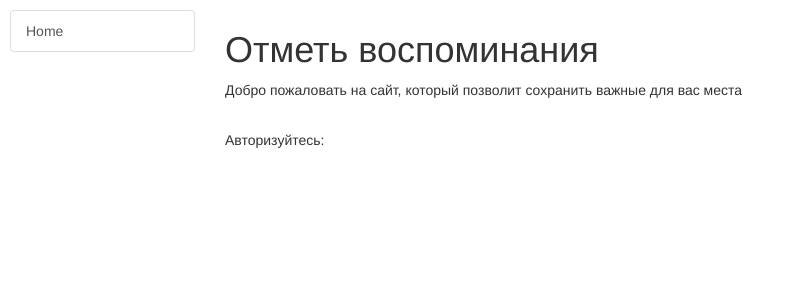
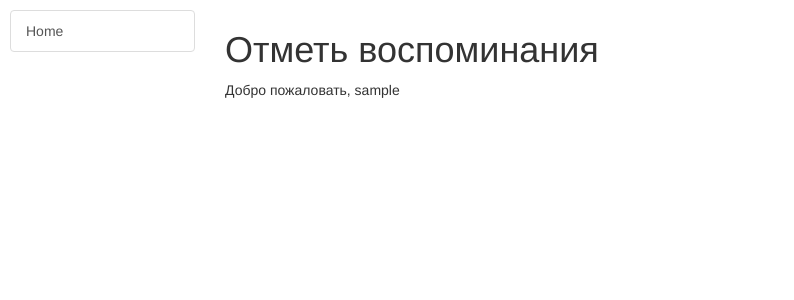
Before and after one commit to Shatten/PlacesRemember, a Django app: page /remember/index/ in a window 1280 px wide. Shown: the top 300 px of the page, without its empty margins (0-794 px from the left). Run offline with Django 3.2, Linux system fonts and the light colour scheme; the visitor is signed in with stand-in values (Sample User, id 1); some libraries are stand-ins or nearby versions.

Commit message:
Change index for login logic

```diff
--- a/remember/templates/index.html
+++ b/remember/templates/index.html
@@ -3,10 +3,6 @@
 {% block content %}
 <h1>Отметь воспоминания</h1>
 
-  <p>Добро пожаловать на сайт, который позволит сохранить важные для вас места</p>
-
-    <br>Авторизуйтесь:
-
-
+  <p>Добро пожаловать, {{ user.username }}</p>
 
 {% endblock %}
```
